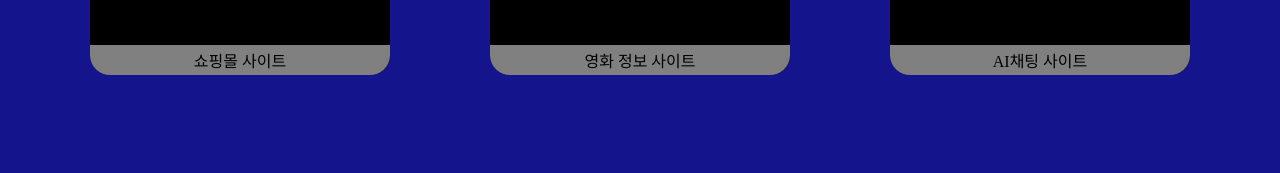
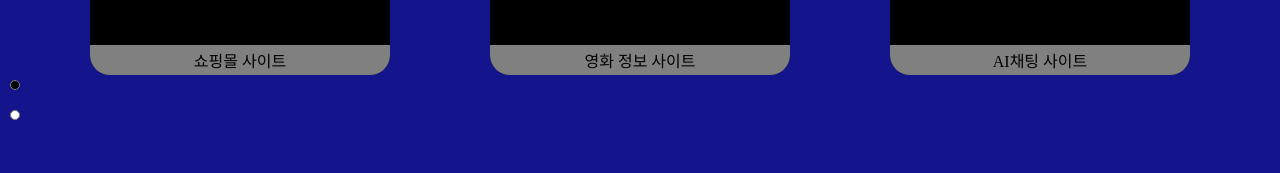
Before and after one commit to CCCWS/ddd, a React (Create React App) app: page /project in a window 1280 px wide. Shown: the part 325-498 px from the top of the page. Built offline with nearby package versions, Linux system fonts and the light colour scheme.

Commit message:
portfolio

```diff
--- /dev/null
+++ b/src/Component/PageScroll.tsx
@@ -0,0 +1,141 @@
+import React, { useState } from "react";
+import styled from "styled-components";
+
+//overscroll-behavior: contain;
+//스마트폰 사용시 아래로 스와이프하여 새로고침 방지
+
+interface Props {
+  children: React.ReactNode[];
+  point?: boolean;
+  delay: number;
+}
+
+const PageScroll = ({ children, point, delay }: Props) => {
+  //현재 위치
+  const [location, setLocation] = useState<number>(0);
+
+  //이전
+  const onPrev = () => {
+    if (location === 0) return;
+    setLocation((prev) => prev - 1);
+  };
+
+  //다음
+  const onNext = () => {
+    if (location === children.length - 1) return;
+    setLocation((prev) => prev + 1);
+  };
+
+  //스크롤 가능여부 확인
+  const [onScroll, setOnScroll] = useState<boolean>(true);
+
+  //마우스휠 이벤트
+  const onWheelEvent = (e: React.WheelEvent) => {
+    if (!onScroll) return;
+
+    setOnScroll(false);
+    if (e.deltaY < 0) {
+      onPrev();
+    }
+
+    if (e.deltaY > 0) {
+      onNext();
+    }
+
+    setTimeout(() => {
+      setOnScroll(true);
+    }, delay);
+  };
+
+  //터치 이벤트
+  let startClientY: number = 0;
+  const onDownEvent = (e: React.TouchEvent) => {
+    startClientY = e.changedTouches[0].clientY;
+  };
+
+  const onUpEvent = (e: React.TouchEvent) => {
+    let endClientY = 0;
+
+    endClientY = e.changedTouches[0].clientY;
+
+    let moveY = startClientY - endClientY;
+    if (moveY >= 120) {
+      onNext();
+    }
+
+    if (moveY <= -120) {
+      onPrev();
+    }
+  };
+
+  return (
+    <Div
+      onTouchStart={onDownEvent}
+      onTouchEnd={onUpEvent}
+      onWheel={onWheelEvent}
+      location={location}
+    >
+      <div>
+        {children.map((children, index) => (
+          <Page key={index}>{children}</Page>
+        ))}
+      </div>
+
+      {point && (
+        <PointBox>
+          {children.map((data, index) => (
+            <Point
+              key={index}
+              location={location === index && true}
+              onClick={() => setLocation(index)}
+            />
+          ))}
+        </PointBox>
+      )}
+    </Div>
+  );
+};
+
+const Div = styled.div<{ location: number }>`
+  width: 100vw;
+  height: 100%;
+  display: flex;
+  flex-direction: column;
+  overflow: hidden;
+  position: relative;
+  & > :first-child {
+    width: inherit;
+    height: inherit;
+    transition: all cubic-bezier(0.22, 0.61, 0.36, 1) 0.8s;
+    transform: ${(props) => `translateY(-${props.location}00%)`};
+  }
+`;
+
+const Page = styled.div`
+  width: inherit;
+  height: inherit;
+`;
+
+const PointBox = styled.div`
+  width: 30px;
+  position: absolute;
+  top: 50%;
+  transform: translate(0%, -50%);
+  display: flex;
+  flex-direction: column;
+  justify-content: space-between;
+  align-items: center;
+`;
+
+const Point = styled.div<{ location: boolean }>`
+  transition: all ease 0.5s;
+  background-color: ${(props) => (props.location ? "black" : "white")};
+  border: 1px solid gray;
+  border-radius: 30px;
+  width: 10px;
+  height: 10px;
+  margin: 10px;
+  cursor: pointer;
+`;
+
+export default PageScroll;
--- a/src/Page/Project.tsx
+++ b/src/Page/Project.tsx
@@ -5,6 +5,7 @@ import { TransitionGroup, CSSTransition } from "react-transition-group";
 import { Page, PageDiv } from "@Style/PageStyle";
 import { ProjectList, ProjectType } from "@Data/ProjectList";
 import Folder1 from "./Folder/Folder1";
+import PageScroll from "@Component/PageScroll";
 
 const Project = () => {
   const [onModalOpen, setOnModalOpen] = useState<boolean>(false);
@@ -17,6 +18,7 @@ const Project = () => {
 
   return (
     <Page>
+      <PageScroll delay={500} point={true}>
         <ProjectListBox>
           {ProjectList.map((data, index) => (
             <ProjectIcon
@@ -37,6 +39,7 @@ const Project = () => {
             </CSSTransition>
           )}
         </TransitionGroup>
+      </PageScroll>
     </Page>
   );
 };
```
Lines whose indentation alone changed are shown as unchanged.
